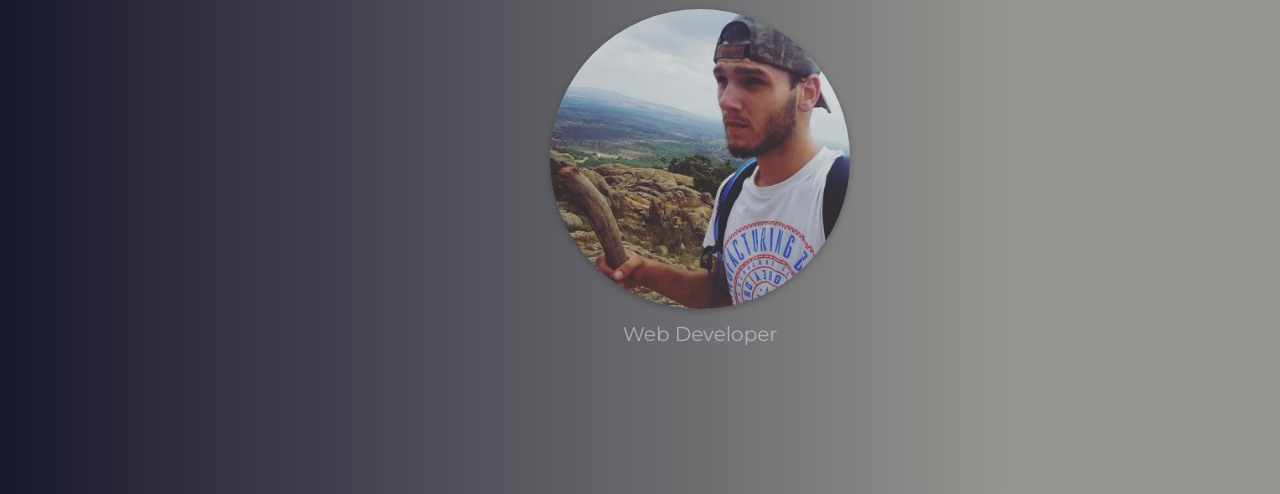
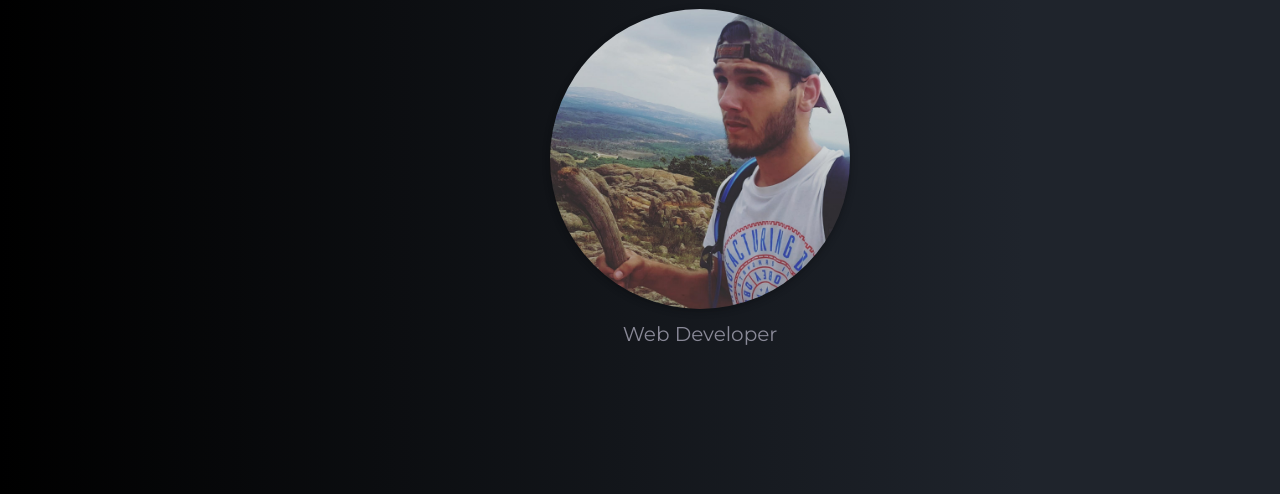
Before and after one commit to john14namey/datajohn.tech, a plain HTML site: page index.html in a window 1280 px wide. Shown: the part 195-689 px from the top of the page. Drawn offline with nearby package versions, Linux system fonts and the light colour scheme; a script that the page names is missing.

Commit message:
messing with the gradient color trying to get a good UX

```diff
--- a/index.html
+++ b/index.html
@@ -15,7 +15,7 @@ body, h1,h2,h3,h4,h5,h6 {font-family: "Montserrat", sans-serif}
 /* Remove margins from "page content" on small screens */
 @media only screen and (max-width: 600px) {#main {margin-left: 0}}
 </style>
-<body style="background-image: linear-gradient(to right, #18182c 0%, rgb(150, 150, 145) 80%);">
+<body style="background-image: linear-gradient(to right, #000000 0%, rgb(31, 36, 44) 80%);">
 
 
 
```
